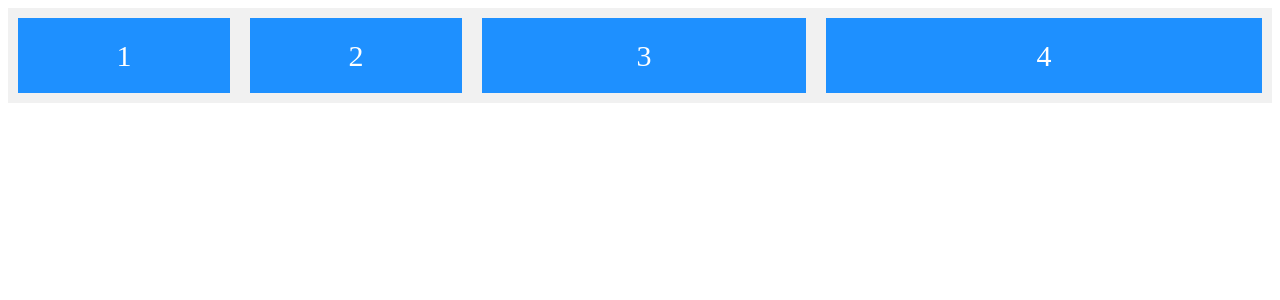
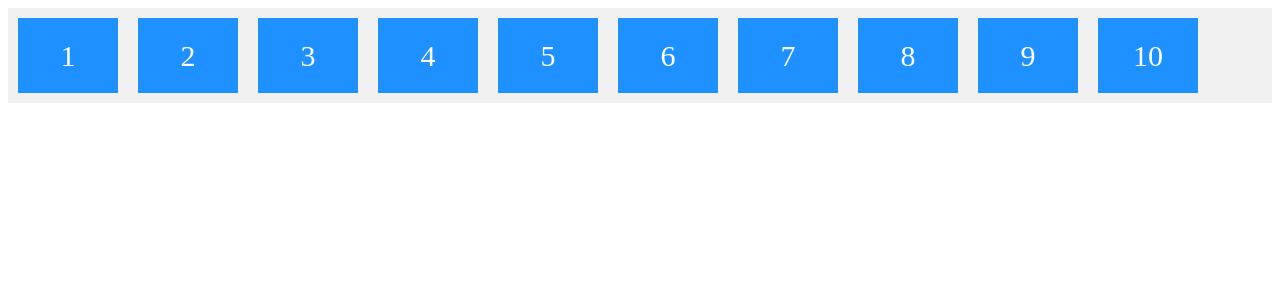
Before and after one commit to uidevperson/flexbox-test, a React (Create React App) app: page / in a window 1280 px wide. Shown: the top 300 px of the page. Built offline with nearby package versions, Linux system fonts and the light colour scheme.

Commit message:
The flex-shrink Property

```diff
--- a/src/components/App.js
+++ b/src/components/App.js
@@ -7,10 +7,16 @@ import "./App.css";
 
 const App = () => (
   <div class="flex-container">
-    <div style={{flexGrow: 1}}>1</div>
-    <div style={{flexGrow: 1}}>2</div>
-    <div style={{flexGrow: 2}}>3</div>
-    <div style={{flexGrow: 3}}>4</div>
+    <div>1</div>
+    <div>2</div>
+    <div style={{flexShrink: 0}}>3</div>
+    <div>4</div>
+    <div>5</div>
+    <div>6</div>
+    <div>7</div>
+    <div>8</div>
+    <div>9</div>
+    <div>10</div>
   </div>
 
 )
```
